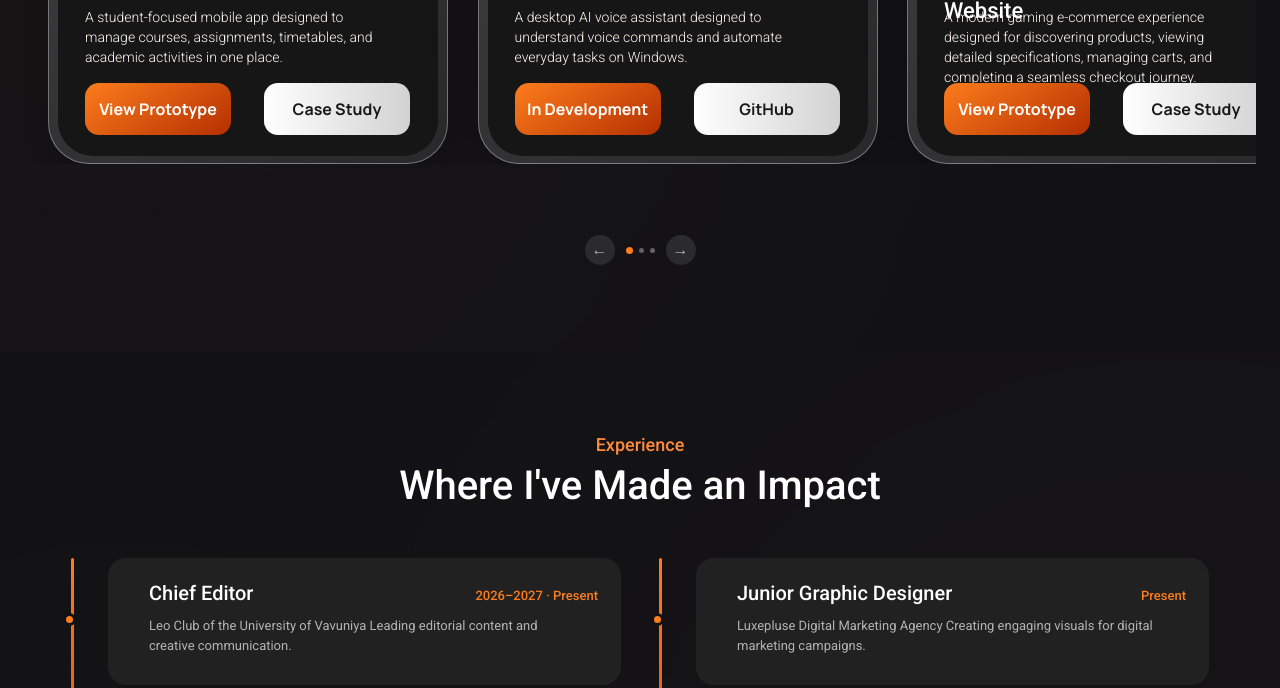
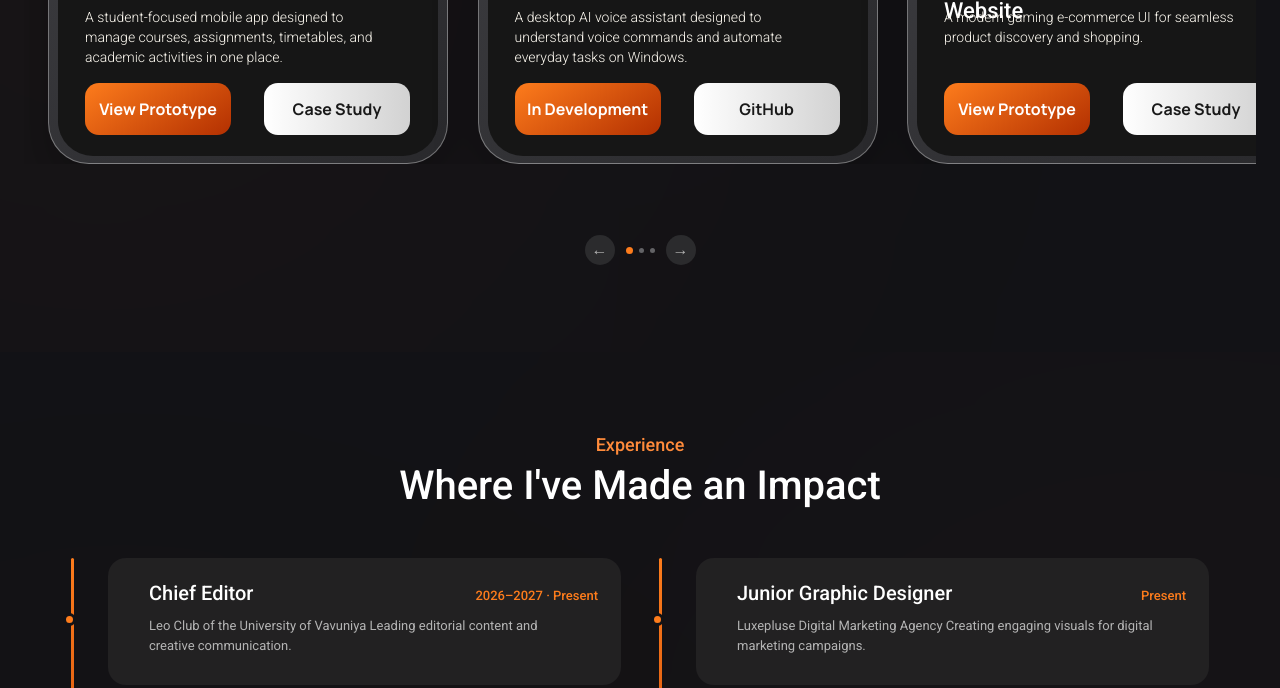
Before and after one commit to NuwanthaSanduka/Nuwantha-Portfolio, a plain HTML site: page index.html in a window 1280 px wide. Shown: the part 3126-3814 px from the top of the page. Drawn offline with Linux system fonts and the light colour scheme; animation ran at ten frames a second.

Commit message:
update project 3

```diff
--- a/index.html
+++ b/index.html
@@ -232,7 +232,7 @@
           <div class="project-content">
             <p class="project-type">UI/UX Design</p>
             <h3>NEXUS – Gaming E-commerce Website</h3>
-            <p class="project-description">A modern gaming e-commerce experience designed for discovering products, viewing detailed specifications, managing carts, and completing a seamless checkout journey.</p>
+            <p class="project-description">A modern gaming e-commerce UI for seamless product discovery and shopping.</p>
             <div class="project-buttons">
               <a class="project-link demo-link"
               href="https://www.figma.com/proto/gPGuYrAv4Hj5IrWh1h18HQ/Nexus-Systems?node-id=0-1&t=X0bwOVWUmOFN2H4a-1"
```
